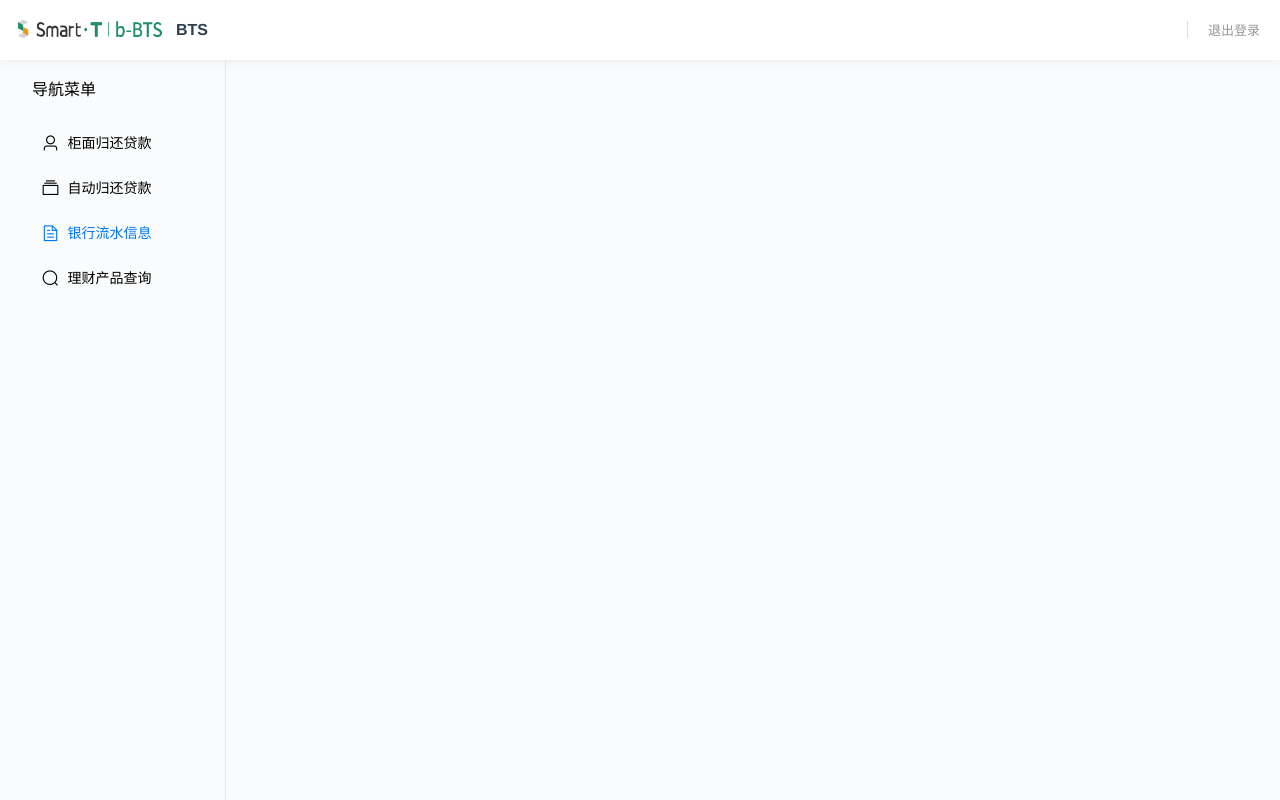
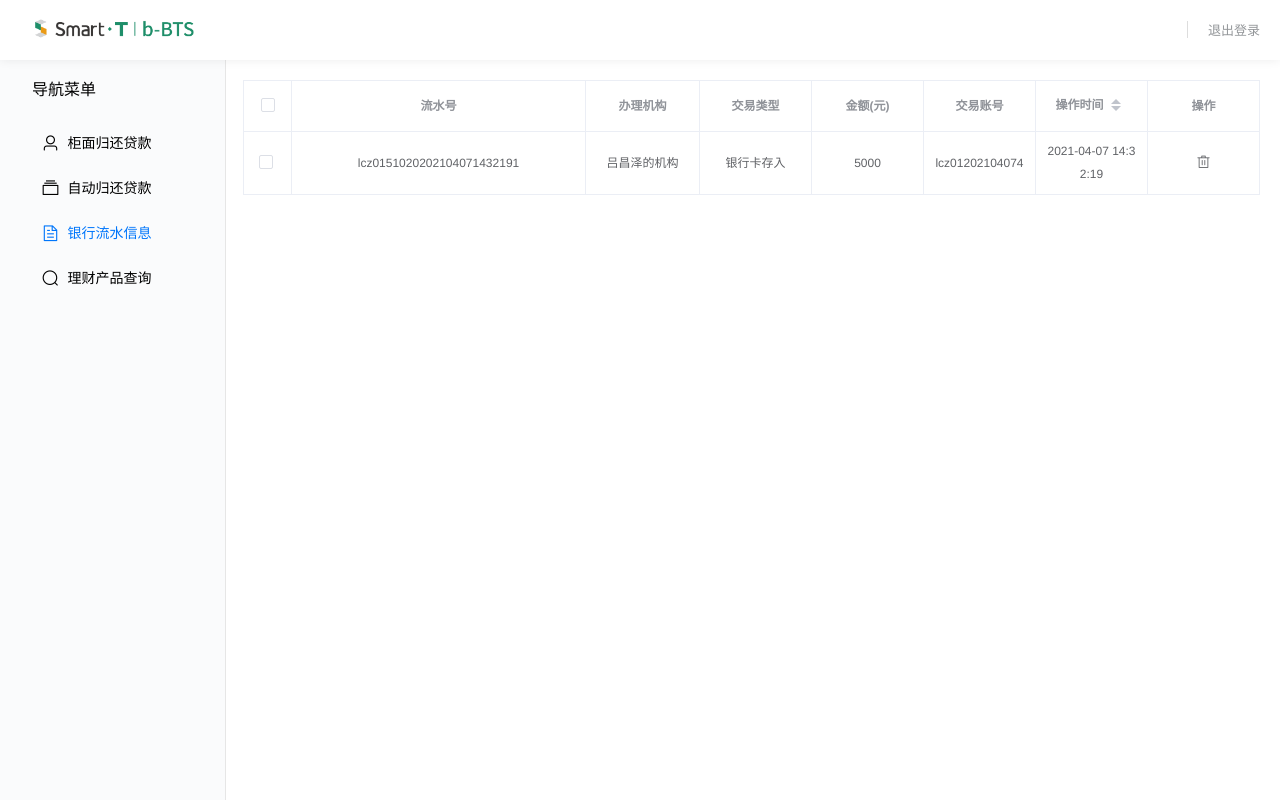
Before and after one commit to Lvchangze/SoftwareTest_Lab1, a Vue app: page /TransactionInfo in a window 1280 px wide. Built offline with nearby package versions, Linux system fonts and the light colour scheme; no server answers.

Commit message:
修改部分main和transactioninfo

```diff
--- a/src/components/Main.vue
+++ b/src/components/Main.vue
@@ -1,8 +1,7 @@
 <template>
   <el-container style="height: 100%;">
     <el-header width="100%" style="z-index: 99;padding-left: 15px;">
-      <div class="left"><img src="../assets/logo.png" class="logo" alt="1">
-        <h2 style="margin: 0;font-size:16px;width: 54px">BTS</h2></div>
+      <div class="left"><img src="../assets/logo.png" class="logo" alt="1"></div>
       <div class="right">
         <div class="items"><span class="txt">{{ this.currentUsername }}</span></div>
         <span class="line"></span>
@@ -120,8 +119,9 @@ export default {
 
 .logo {
   margin-top: 13px;
-  height: 32px;
-  width: 150px;
+  margin-left: 17px;
+  height: 30.54px;
+  width: 165px;
 }
 
 </style>
--- a/src/components/TransactionInfo.vue
+++ b/src/components/TransactionInfo.vue
@@ -1,6 +1,25 @@
 <template>
   <el-container>
+    <div class="padd">
 
+
+    <el-table class="table_head table_border" :data="transactionList" size="small" border stripe="true" style="border-bottom: 0;padding:0">
+      <el-table-column
+        type="selection" align="center"
+        >
+      </el-table-column>
+      <el-table-column prop="transactionNum" label="流水号" column-key="transactionNum"  align="center" width="294px"></el-table-column>
+      <el-table-column prop="branchName" label="办理机构" column-key="branchName" align="center"></el-table-column>
+      <el-table-column prop="transactionType" label="交易类型" column-key="transactionType" align="center"></el-table-column>
+      <el-table-column prop="amount" label="金额(元)" column-key="amount" align="center"></el-table-column>
+      <el-table-column prop="account" label="交易账号" column-key="account" align="center"></el-table-column>
+      <el-table-column prop="operatorTime" label="操作时间" column-key="operatorTime" sortable align="center"></el-table-column>
+      <el-table-column prop="age" label="操作" column-key="age" align="center">
+        <template slot-scope="scope">
+          <el-button @click="delete(scope.$index)" style="padding: 0;border: 0"><i class="el-icon-delete"></i></el-button></template>
+      </el-table-column>
+    </el-table>
+    </div>
   </el-container>
 </template>
 
@@ -30,10 +49,30 @@ export default {
       ]
     }
   },
-  methods: {}
+  methods: {
+    delete(index){
+      this.$axios.post('/deleteSatisfiedPatient', {
+        patientId: this.patientTableData[index].id,
+      })
+        .then(resp => {
+          this.searchPatient();
+        })
+        .catch(error => {
+          this.$message.error("出院失败，请重试");
+          console.log(error)
+        })
+    }
+  }
 }
 </script>
 
 <style scoped>
-
+.padd{
+  padding: 20px;
+  width: 100%;
+  overflow-x: hidden;
+  overflow-y: auto;
+  background-color: #fff;
+  margin-left: 13px;
+}
 </style>
```
